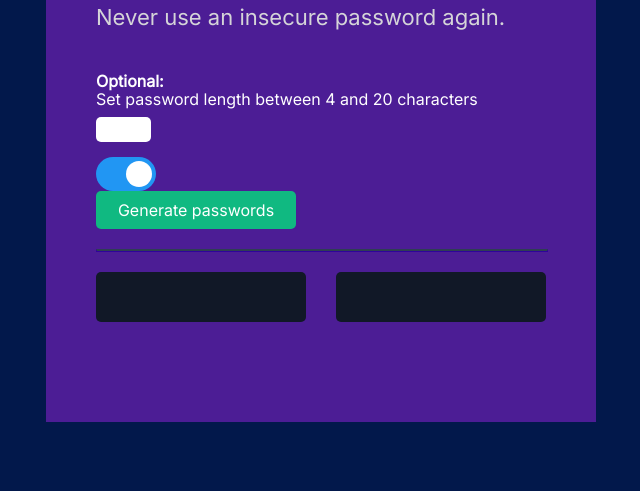
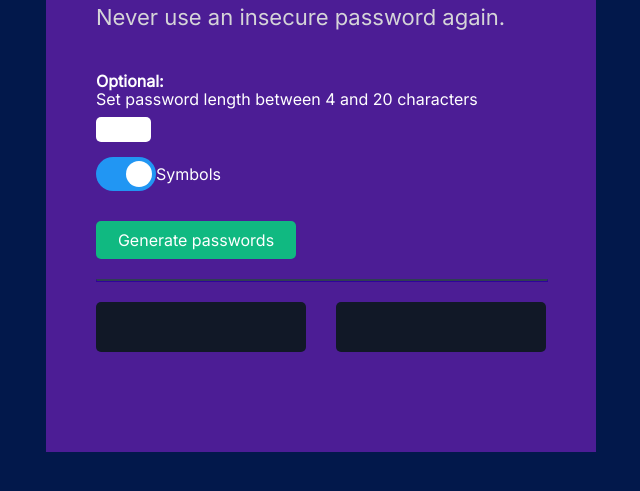
Before and after one commit to IngridGdesigns/password-generator, a plain HTML site: page index.html in a window 1280 px wide. Shown: the part 281-772 px from the top of the page, without its empty margins (319-959 px from the left). Drawn offline with nearby package versions, Linux system fonts and the light colour scheme.

Commit message:
more styling with flexbox

```diff
--- a/index.css
+++ b/index.css
@@ -96,6 +96,13 @@ input {
 }
 
 /* toggle  */
+#symbols {
+  display: flex;
+  flex-direction: row;
+  align-items: center;
+  padding-bottom: 30px;
+}
+
 .switch {
   position: relative;
   display: inline-block;
--- a/index.html
+++ b/index.html
@@ -14,10 +14,13 @@
                 Set password length between 4 and 20 characters
             </label>
             <input type="text" required minlength="4" required maxlength="20" id="input-length">
-            <label class="switch">
-                <input id="toggle" type="checkbox" checked>
-                <span class="slider round"></span>
-            </label>
+            <div id="symbols">
+                <label class="switch">
+                    <input id="toggle" type="checkbox" checked>
+                    <span class="slider round"></span>
+                </label>
+                Symbols
+            </div>
             <button id="btn-el" type="button">Generate passwords</button>
             <hr class="colors">
             <section class="passwordContainer">
```
